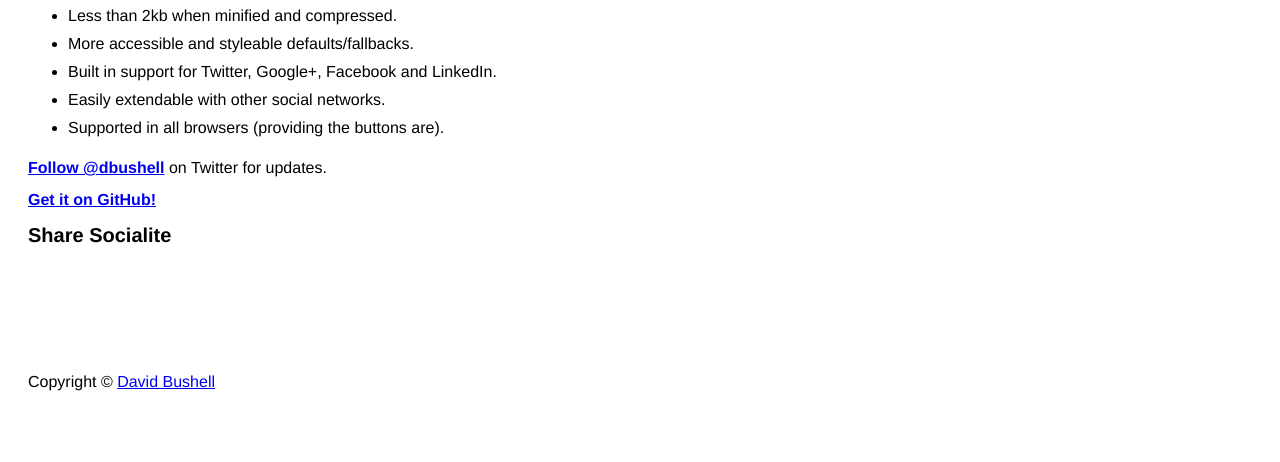
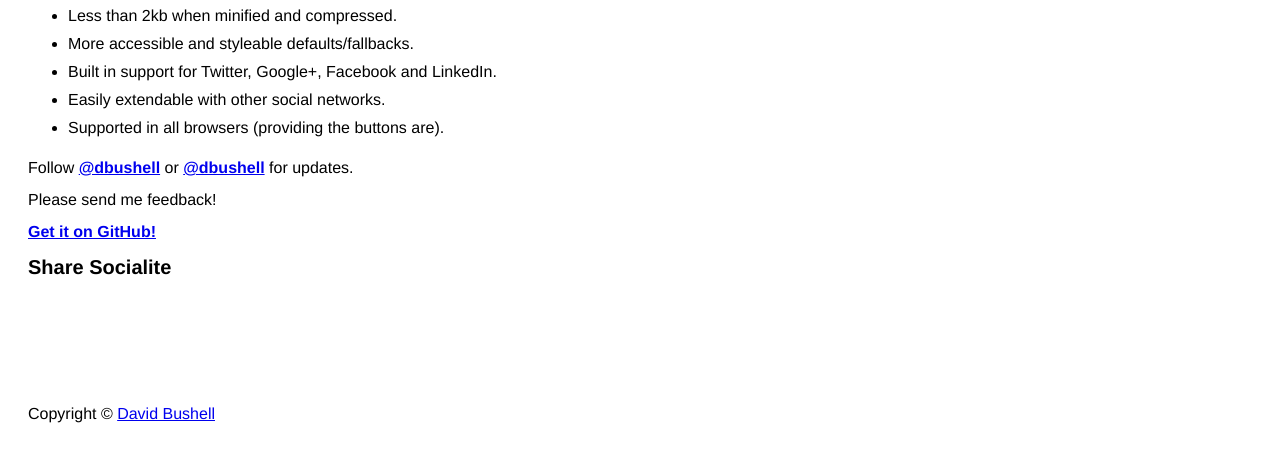
Before and after one commit to tmort/Socialite, a plain HTML site: page index.html in a window 1280 px wide. Shown: the part 322-784 px from the top of the page. Drawn offline with Linux system fonts and the light colour scheme.

Commit message:
update demo text

```diff
--- a/index.html
+++ b/index.html
@@ -30,7 +30,8 @@
 			<li>Easily extendable with other social networks.</li>
 			<li>Supported in all browsers (providing the buttons are).</li>
 		</ul>
-		<p><a href="http://twitter.com/dbushell/" target="_blank"><strong>Follow @dbushell</strong></a> on Twitter for updates.</p>
+		<p>Follow <a href="http://twitter.com/dbushell/" title="David Bushell on Twitter" rel="me" target="_blank"><strong>@dbushell</strong></a> or <a href="https://plus.google.com/112664170427933857280/posts/" title="David Bushell on Google+" rel="me" target="_blank"><strong>@dbushell</strong></a> for updates.</p>
+		<p>Please send me feedback!</p>
 		<p><a href="https://github.com/dbushell/Socialite" target="_blank"><strong>Get it on GitHub!</strong></a></p>
 		<h2>Share Socialite</h2>
 	</div>
```
